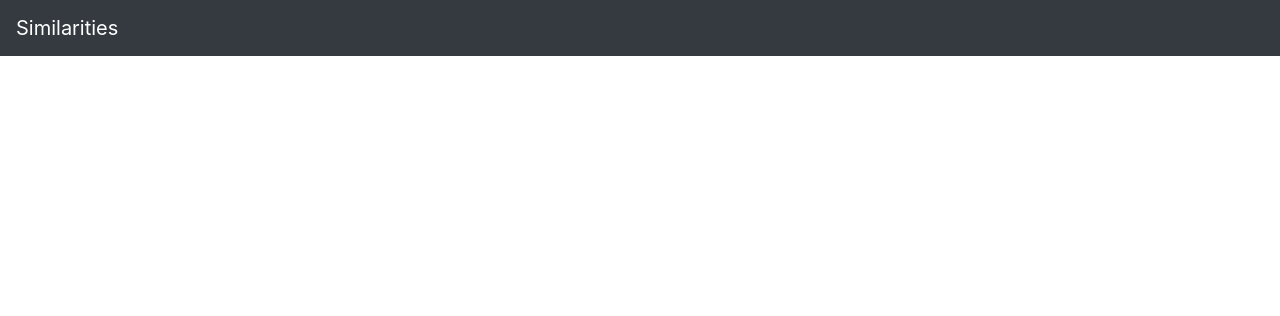
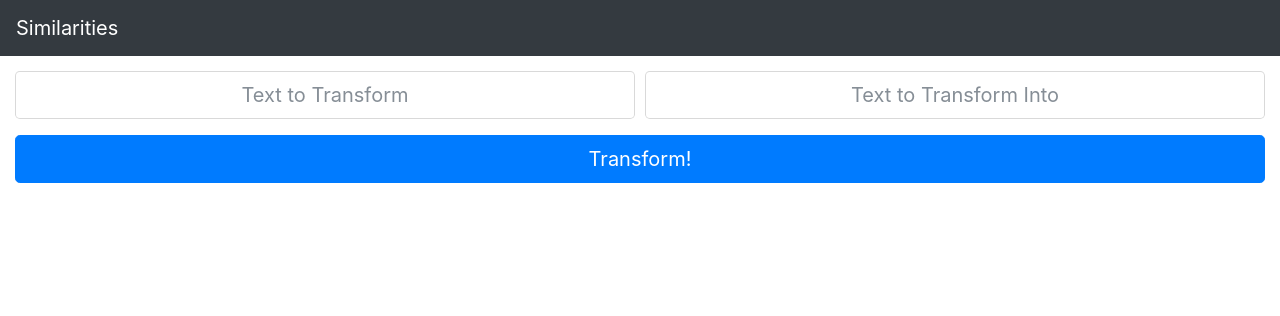
Before and after one commit to RemLampa/cs50, a Flask app: page / in a window 1280 px wide. Shown: the top 316 px of the page. Run offline with Flask 2, Linux system fonts and the light colour scheme; some libraries are stand-ins or nearby versions.

Commit message:
Implement form for Similarities PSET :sparkles:

```diff
--- a/pset6/similarities/static/styles.css
+++ b/pset6/similarities/static/styles.css
@@ -76,3 +76,7 @@ span.substituted
 {
     background-color: #ff0;
 }
+
+.form-control {
+    text-align: center;
+}
--- a/pset6/similarities/templates/index.html
+++ b/pset6/similarities/templates/index.html
@@ -2,6 +2,20 @@
 
 {% block body %}
 
-    <!-- TODO -->
+    <form action="/score" method="post">
+      <div class="form-row form-group">
+        <div class="col">
+          <input type="text" name="string1" class="form-control form-control-lg" placeholder="Text to Transform">
+        </div>
+        <div class="col">
+          <input type="text" name="string2" class="form-control form-control-lg" placeholder="Text to Transform Into">
+        </div>
+      </div>
+      <div class="form-row form-group">
+          <div class="col">
+              <button type="submit" class="btn btn-lg btn-block btn-primary">Transform!</button>
+          </div>
+      </div>
+    </form>
 
 {% endblock %}
```
